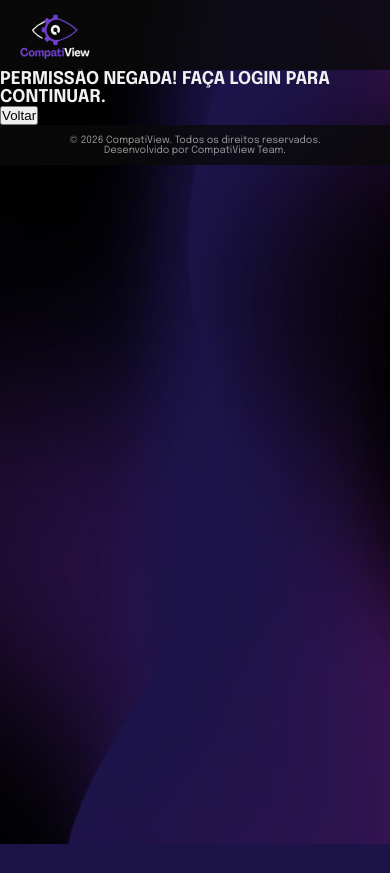
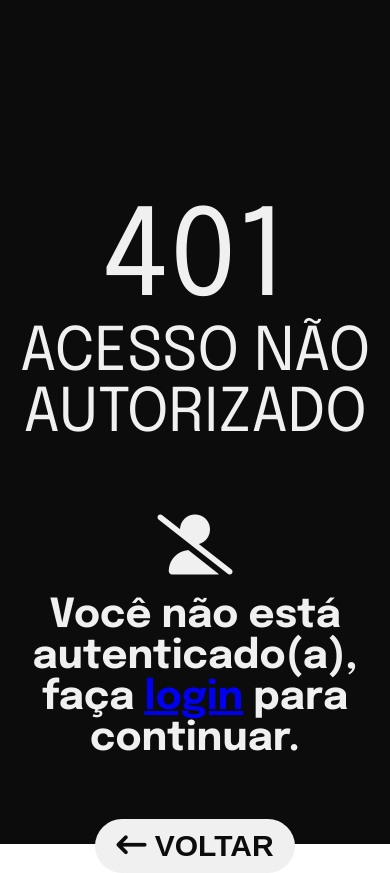
Before and after one commit to Nycolas-Dleon/CompatiView, a Flask app: template app/templates/errors/401.html in a window 390 px wide. Before the commit the page ends 844 px from the top, so only its background shows below. Run offline with Flask 3, Linux system fonts and the light colour scheme; the template is opened without the code that fills it, so the values that code supplies are empty; some web fonts are replaced.

Commit message:
style: implementa estilização responsiva da página de erro 401

```diff
--- /dev/null
+++ b/app/static/css/401.css
@@ -0,0 +1,92 @@
+
+@import url('base_auth.css');
+
+/* Estilos da Página */
+
+body{
+    color: #f0f0f0;
+    display: flex;
+    flex-direction: column;
+    gap: 2rem;
+    text-align: center;
+    justify-content: center;
+}
+
+.background{
+    background-color: #0c0c0c;
+}
+
+i{
+    font-size: 6rem;
+}
+
+h1{
+    font-weight: normal;
+    margin-top: 20rem;
+    margin-bottom: 2rem;
+    font-size: 6rem;
+}
+
+span{
+    font-size: 12rem;
+}
+
+
+h3{
+    text-transform: none;
+    font-size: 4rem;
+    font-weight: bold;
+    margin-bottom: 4rem;
+}
+
+a:hover{
+    color: #b732ff
+}
+
+a:visited{
+    color: #f0f0f0;
+}
+
+a:visited:hover{
+    color: #b732ff;
+}
+
+button{
+    border: none;
+    border-radius: 5rem;
+    align-self: center;
+    text-transform: uppercase;
+    font-size: 3rem;
+    font-weight: bold;
+    padding: 1rem;
+    width: 20rem;
+    background-color: #f0f0f0;
+    color: #0c0c0c;
+    transition: 0.2s ease-in-out;
+}
+
+button i{
+    font-size: 3rem;
+}
+
+button:hover{
+    background-color: #a600ff;
+    color: #f0f0f0;
+    transition: 0.2s ease-in-out;
+}
+
+button:active{
+    scale: 0.95;
+    background-color: #640099;
+    color: #b3b3b3;
+    transition: 0.1s ease-in-out;
+}
+
+/* Formatação para Desktop */
+
+@media (min-width: 1024px){
+
+    h1{
+        font-size: 6rem;
+    }
+}
--- a/app/templates/base_auth.html
+++ b/app/templates/base_auth.html
@@ -10,6 +10,8 @@
     {% block link_icons %}{% endblock %}
     <link href="https://fonts.googleapis.com/css2?family=Epilogue:ital,wght@0,100..900;1,100..900&display=swap" rel="stylesheet">
     <link href="https://fonts.googleapis.com/css2?family=Epilogue:ital,wght@0,100..900;1,100..900&family=SUSE:ital,wght@0,100..900;1,100..900&display=swap" rel="stylesheet">
+    <link rel="stylesheet" href="https://cdnjs.cloudflare.com/ajax/libs/font-awesome/6.5.1/css/all.min.css" integrity="sha512-DTOQO9RWCH3ppGqcWaEA1BIZOC6xxalwEsw9c2QQeAIftl+Vegovlnee1c9QX4TctnWMn13TZye+giMm8e2LwA==" crossorigin="anonymous" referrerpolicy="no-referrer"/>
+
 </head>
 <body>
     <div class="background"></div>
--- a/app/templates/errors/401.html
+++ b/app/templates/errors/401.html
@@ -1,9 +1,20 @@
-{% extends 'base.html' %}
+{% extends 'base_auth.html' %}
 {% block title %}
-CompatiView | 403
+Não Autorizado
 {% endblock %}
+{% block link_css %}
+<link rel="stylesheet" href="{{ url_for('static', filename='css/401.css') }}">
+{% endblock %}
+{% block body %}
 
-{% block body %}
-<h3>Permissão negada! Faça <a href="{{ url_for('auth.login') }}">login</a> para continuar.</h3>
-<h3><button onclick="history.back()">Voltar</button></h3>
+    <h1><span>401</span><br>Acesso não autorizado</h1>
+    <br>
+    <i class="fa-solid fa-user-slash"></i>
+    <h3>
+        Você não está autenticado(a),
+        <br>
+        faça <a href="{{ url_for('auth.login') }}">login</a> para continuar.
+    </h3>
+    <button onclick="history.back()"><i class="fa-solid fa-arrow-left-long"></i> Voltar</button>
+
 {% endblock %}
```
